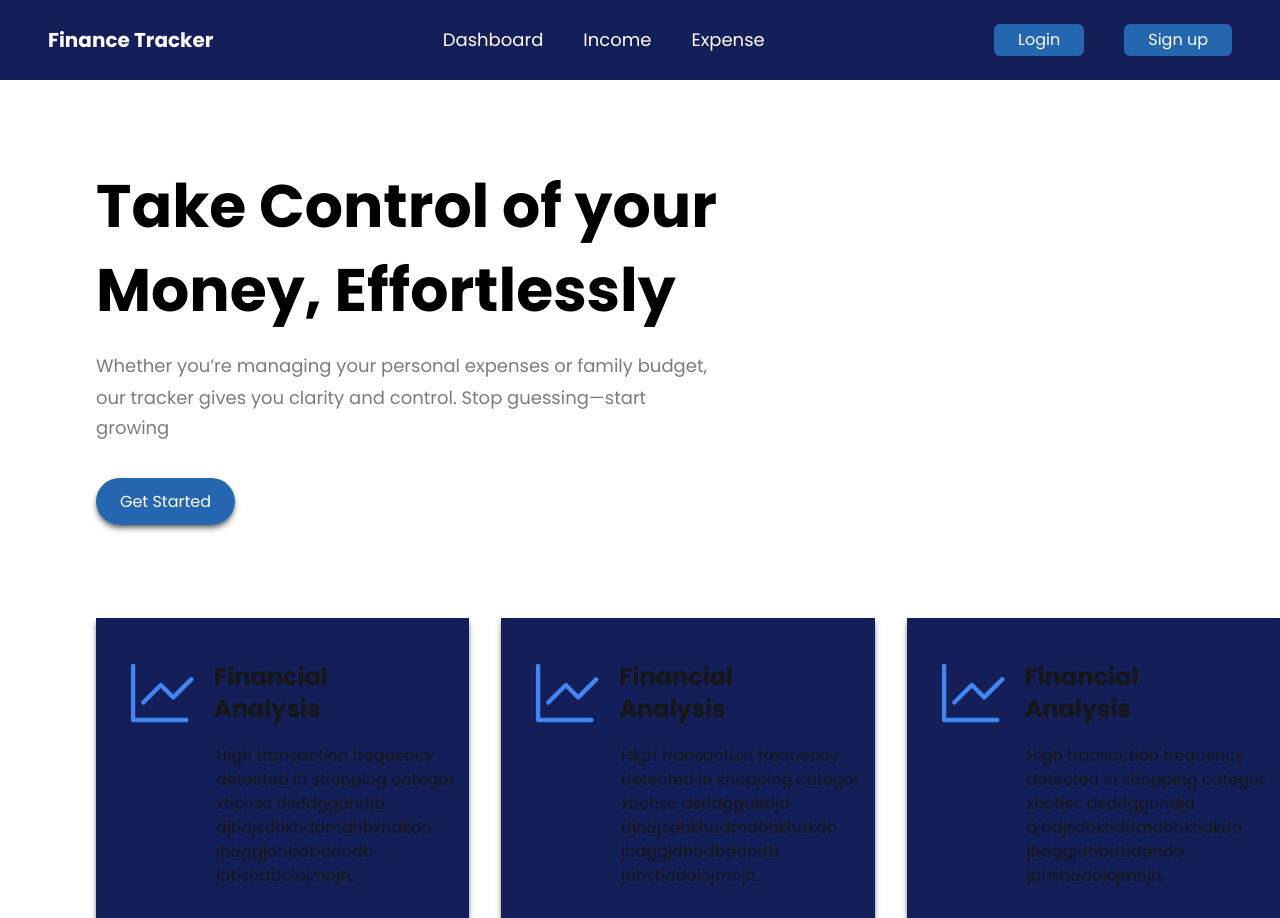
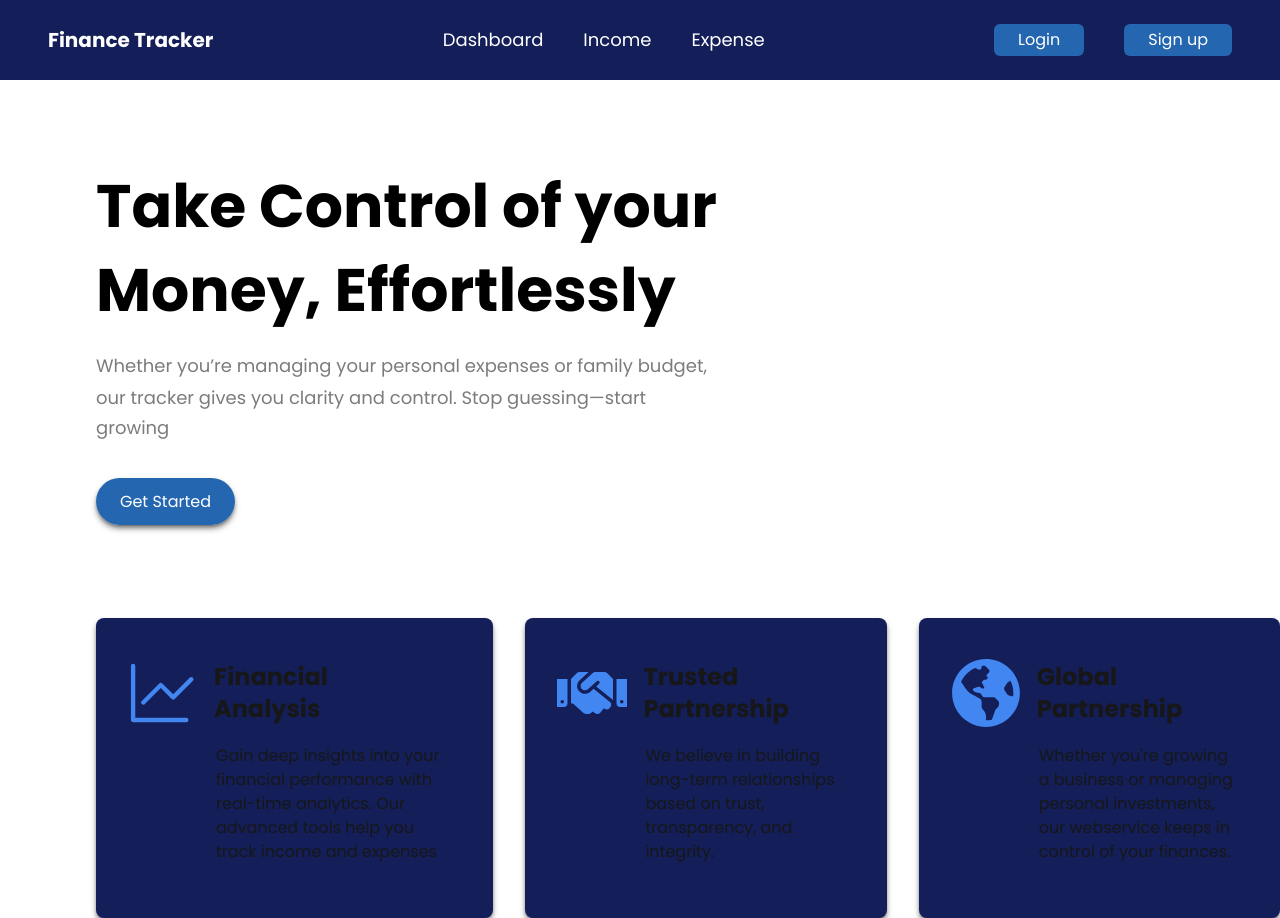
Before and after one commit to RamSivaSundaraKarthykeyan/finance-tracker-the-actual, a Next.js app: page / in a window 1280 px wide. Built offline with nearby package versions, Linux system fonts and the light colour scheme; no server answers.

Commit message:
There is not much to do after this, it is ready to deploy. Polishing and other qualiaty improvements are made.

```diff
--- a/src/app/(pages)/income/page.js
+++ b/src/app/(pages)/income/page.js
@@ -14,7 +14,7 @@ import { useSession } from "next-auth/react";
 import {
   getTransactions,
   deleteTransaction,
-} from "@/actions/transactionActions"; // REAL BACKEND IMPORT
+} from "@/actions/transactionActions";
 
 const BAR_WIDTH = 100;
 const PADDING_FOR_MAX = 1.2;
@@ -207,7 +207,7 @@ const Income = () => {
         <AddIncome onSaveSuccess={loadData} />
       </div>
 
-      <div className="bg-white p-6 rounded-2xl shadow-sm border border-green-500 mb-8">
+      <div className="bg-white p-6 rounded-2xl shadow-sm border border-green-600 mb-8">
         <div className="mb-4">
           <h2 className="text-xl font-semibold text-gray-800">Analytics</h2>
         </div>
@@ -232,7 +232,7 @@ const Income = () => {
                 height: "350px",
                 padding: "20px",
                 borderRadius: "16px",
-                background: "#f2ffee",
+                background: "#ebffe5",
               }}
             >
               <ResponsiveContainer width="100%" height="100%">
@@ -255,7 +255,7 @@ const Income = () => {
                   />
                   <Bar
                     dataKey="amount"
-                    fill="#10b981"
+                    fill="#00c950"
                     radius={[10, 10, 0, 0]}
                   />
                 </BarChart>
@@ -265,7 +265,7 @@ const Income = () => {
         </div>
       </div>
 
-      <div className="bg-white p-6 rounded-2xl shadow-sm border border-green-500">
+      <div className="bg-white p-6 rounded-2xl shadow-sm border border-green-600">
         <h2 className="text-xl font-semibold text-gray-800 mb-6">
           Income History
         </h2>
--- a/src/app/(pages)/login/page.js
+++ b/src/app/(pages)/login/page.js
@@ -52,7 +52,7 @@ const LoginPage = () => {
         {/* Google Sign-In Button */}
         <button
           onClick={() => signIn("google", { callbackUrl: "/dashboard" })} // Redirects to Dashboard after successful sign-in
-          className="bg-white w-80 rounded-lg h-10 text-lg font-semibold text-black border border-gray-300 hover:bg-gray-100 transition duration-300 shadow-md/50 mt-4 flex items-center justify-center gap-3"
+          className="bg-white w-80 rounded-lg h-10 text-lg font-semibold text-black border border-gray-300 hover:border-black hover:text-white hover:bg-black  transition duration-300 shadow-md/50 mt-4 flex items-center justify-center gap-3"
         >
           <FcGoogle className="size-5" />
           Continue with Google
@@ -64,7 +64,7 @@ const LoginPage = () => {
           </p>
           <Link
             href="/signup"
-            className="text-lightBlue font-semibold hover:underline transition duration-900"
+            className="text-darkBlue font-bold hover:underline transition duration-900"
           >
             SignUp
           </Link>
--- a/src/app/(pages)/signup/page.js
+++ b/src/app/(pages)/signup/page.js
@@ -65,7 +65,7 @@ const SignupPage = () => {
         {/* Google Sign-In Button */}
         <button
           onClick={() => signIn("google", { callbackUrl: "/dashboard" })} // Redirects to Dashboard after successful sign-up/login
-          className="bg-white w-80 rounded-lg h-10 text-lg font-semibold text-black border border-gray-300 hover:bg-gray-100 transition duration-300 shadow-md/50 mt-4 flex items-center justify-center gap-3"
+          className="bg-white w-80 rounded-lg h-10 text-lg font-semibold text-black border border-gray-300 hover:border-black hover:text-white hover:bg-black transition duration-300 shadow-md/50 mt-4 flex items-center justify-center gap-3"
         >
           <FcGoogle className="size-5" />
           Continue with Google
@@ -75,7 +75,7 @@ const SignupPage = () => {
           <p className="font-semibold text-black">Already have an account?</p>
           <Link
             href="/login"
-            className="text-lightBlue font-semibold hover:underline transition duration-900"
+            className="text-darkBlue font-bold hover:underline transition duration-900"
           >
             Login
           </Link>
--- a/src/app/page.js
+++ b/src/app/page.js
@@ -1,6 +1,8 @@
 import NavBar from "@/components/NavBar";
 import Link from "next/link";
 import { GoGraph } from "react-icons/go";
+import { FaHandshake } from "react-icons/fa";
+import { FaGlobeAmericas } from "react-icons/fa";
 
 const home = () => {
   return (
@@ -26,40 +28,40 @@ const home = () => {
       </div>
 
       <div className="flex gap-8">
-        <div className="mt-26 bg-darkBlue w-100 h-75 shadow-md/50">
+        <div className="mt-26 bg-darkBlue w-110 h-75 shadow-md/50 rounded-lg">
           <div className="pt-10 pl-8 flex items-center gap-4">
             <GoGraph color="#4286f2" size="70" className="" />
             <p className="font-extrabold text-2xl">
               Financial <span className="block">Analysis</span>
             </p>
           </div>
-          <div className="pl-30 pt-4">
-            High transaction frequency detected in shopping categor xhchsc
-            dsddgguhdjd djhdjsdhkhddmdhhkhdkdn jhdggjdhbdbddndb jahshddoiojmnjh.
+          <div className="pl-30 pt-4 pr-10">
+            Gain deep insights into your financial performance with real-time
+            analytics. Our advanced tools help you track income and expenses
           </div>
         </div>
-        <div className="mt-26 bg-darkBlue w-100 h-75 shadow-md/50">
+        <div className="mt-26 bg-darkBlue w-100 h-75 shadow-md/50 rounded-lg">
           <div className="pt-10 pl-8 flex items-center gap-4">
-            <GoGraph color="#4286f2" size="70" className="" />
+            <FaHandshake color="#4286f2" size="70" className="" />
             <p className="font-extrabold text-2xl">
-              Financial <span className="block">Analysis</span>
+              Trusted <span className="block">Partnership</span>
             </p>
           </div>
-          <div className="pl-30 pt-4">
-            High transaction frequency detected in shopping categor xhchsc
-            dsddgguhdjd djhdjsdhkhddmdhhkhdkdn jhdggjdhbdbddndb jahshddoiojmnjh.
+          <div className="pl-30 pt-4 pr-10">
+            We believe in building long-term relationships based on trust,
+            transparency, and integrity.
           </div>
         </div>
-        <div className="mt-26 bg-darkBlue w-100 h-75 shadow-md/50">
+        <div className="mt-26 bg-darkBlue w-100 h-75 shadow-md/50 rounded-lg">
           <div className="pt-10 pl-8 flex items-center gap-4">
-            <GoGraph color="#4286f2" size="70" className="" />
+            <FaGlobeAmericas color="#4286f2" size="70" className="" />
             <p className="font-extrabold text-2xl">
-              Financial <span className="block">Analysis</span>
+              Global <span className="block">Partnership</span>
             </p>
           </div>
-          <div className="pl-30 pt-4">
-            High transaction frequency detected in shopping categor xhchsc
-            dsddgguhdjd djhdjsdhkhddmdhhkhdkdn jhdggjdhbdbddndb jahshddoiojmnjh.
+          <div className="pl-30 pt-4 pr-10">
+            Whether you&apos;re growing a business or managing personal
+            investments, our webservice keeps in control of your finances.
           </div>
         </div>
       </div>
```
